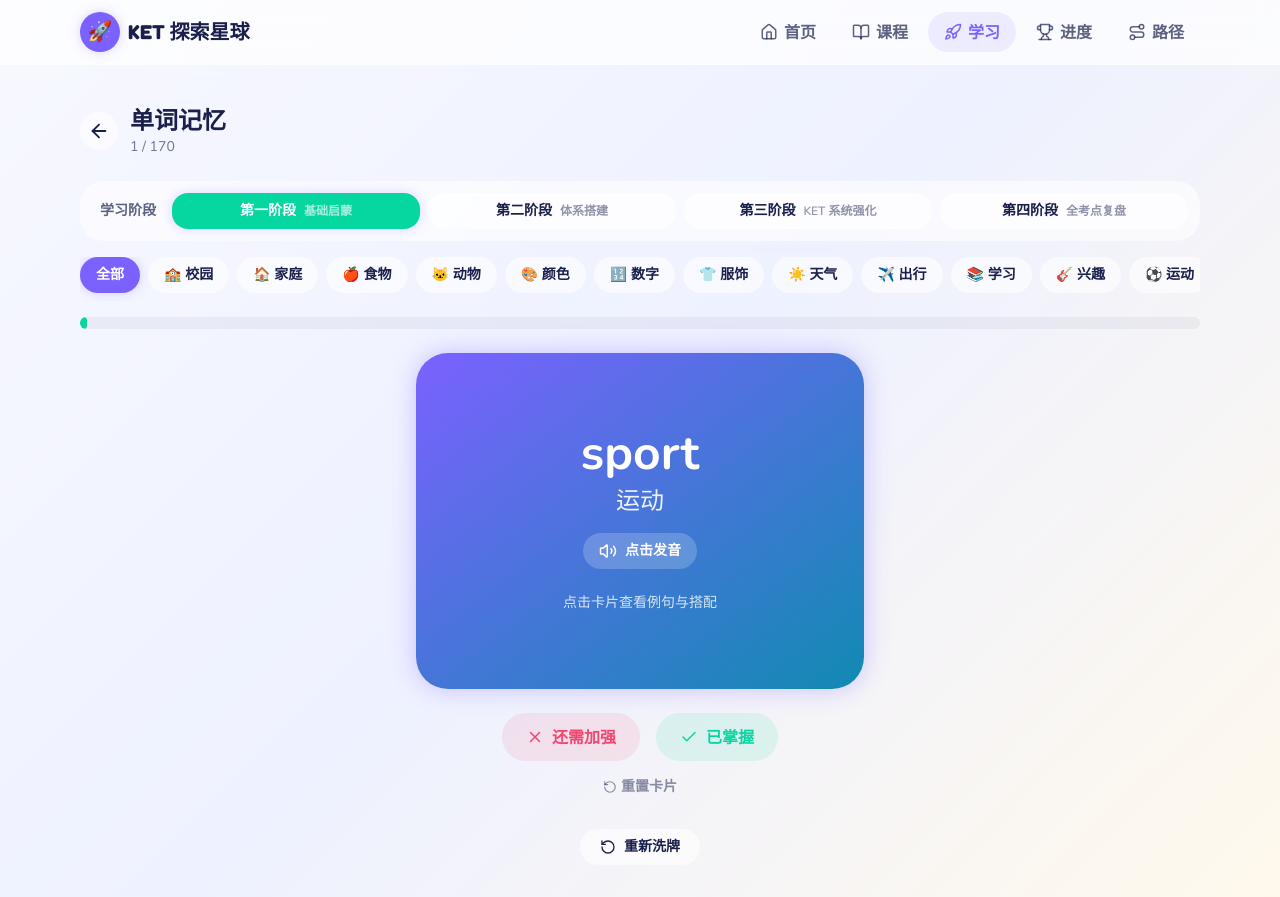
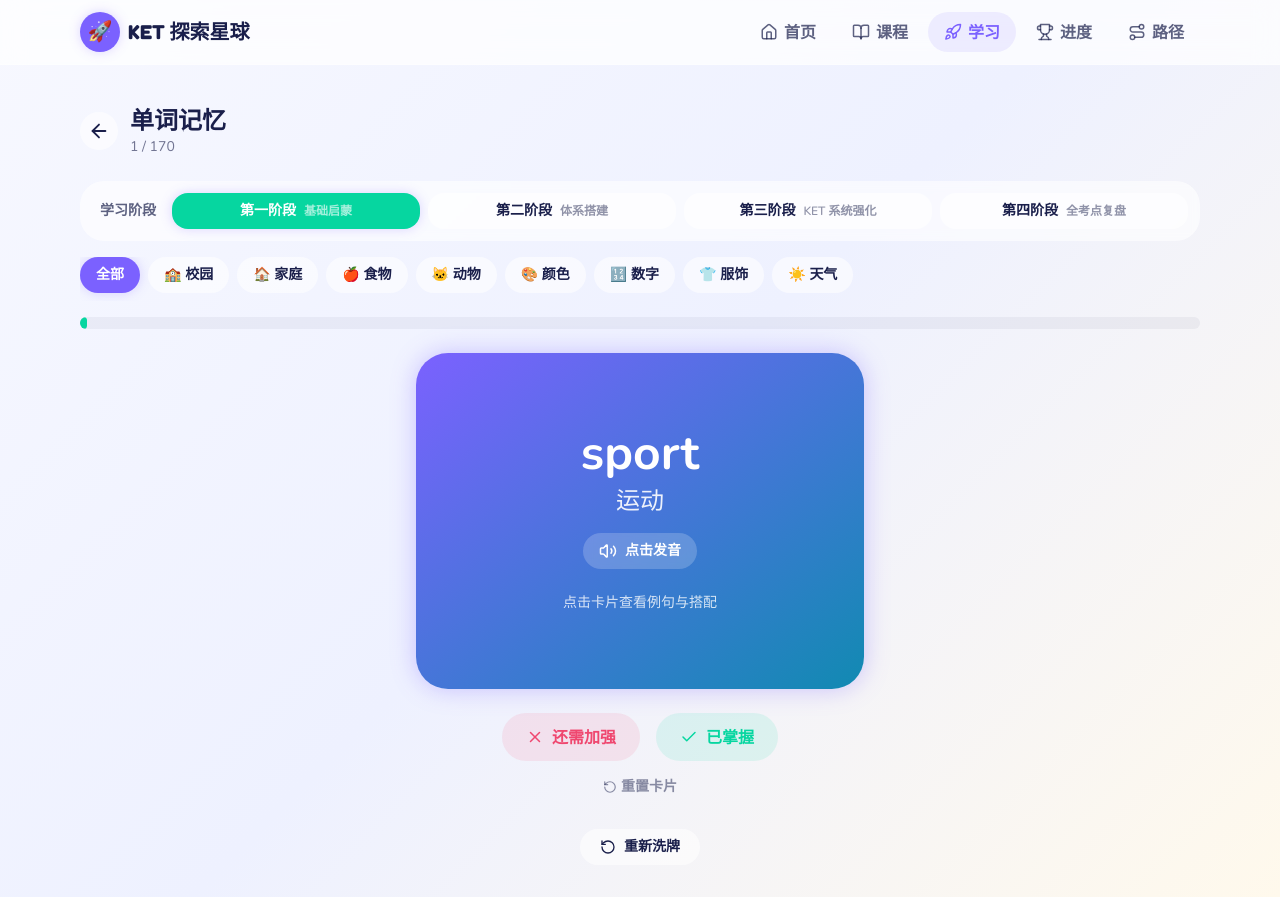
Before and after one commit to kakaluote0098/ket, a React (Vite) app: page /learn/vocabulary in a window 1280 px wide. Built offline with nearby package versions, Linux system fonts and the light colour scheme.

Commit message:
feat: 学习单词卡片不要自动翻转
Co-authored-by: traeagent <traeagent@users.noreply.github.com>

```diff
--- a/src/components/Empty.tsx
+++ b/src/components/Empty.tsx
@@ -1,8 +1,17 @@
-import { cn } from '@/lib/utils'
+import { cn } from '@/lib/utils';
 
-// Empty component
-export default function Empty() {
+interface EmptyProps {
+  title?: string;
+  description?: string;
+  className?: string;
+}
+
+export default function Empty({ title = '暂无内容', description, className }: EmptyProps) {
   return (
-    <div className={cn('flex h-full items-center justify-center')}>Empty</div>
-  )
+    <div className={cn('flex flex-col items-center justify-center rounded-3xl bg-white/60 py-16 text-center', className)}>
+      <div className="mb-3 text-4xl">🍃</div>
+      <p className="text-lg font-semibold text-space-900">{title}</p>
+      {description && <p className="mt-1 text-sm text-space-900/60">{description}</p>}
+    </div>
+  );
 }
--- a/src/pages/Vocabulary.tsx
+++ b/src/pages/Vocabulary.tsx
@@ -7,6 +7,7 @@ import { words } from '@/data/words';
 import { useProgressStore } from '@/stores/progressStore';
 import PhaseSelector from '@/components/PhaseSelector';
 import { getLevelsByPhase, type WordCategory } from '@/types';
+import Empty from '@/components/Empty';
 
 const categoryLabels: Record<WordCategory, { label: string; emoji: string }> = {
   school: { label: '校园', emoji: '🏫' },
@@ -30,14 +31,25 @@ export default function Vocabulary() {
   const [category, setCategory] = useState<WordCategory | 'all'>('all');
   const progress = useProgressStore();
 
+  const phaseLevels = useMemo(() => getLevelsByPhase(progress.currentPhase), [progress.currentPhase]);
+
+  const availableCategories = useMemo(() => {
+    const set = new Set<WordCategory>();
+    for (const w of words) {
+      if (phaseLevels.includes(w.level)) {
+        set.add(w.category);
+      }
+    }
+    return (Object.keys(categoryLabels) as WordCategory[]).filter((key) => set.has(key));
+  }, [phaseLevels]);
+
   const pool = useMemo(() => {
-    const phaseLevels = getLevelsByPhase(progress.currentPhase);
     let filtered = words.filter((w) => phaseLevels.includes(w.level));
     if (category !== 'all') {
       filtered = filtered.filter((w) => w.category === category);
     }
     return filtered;
-  }, [category, progress.currentPhase]);
+  }, [category, phaseLevels]);
 
   const shuffled = useMemo(() => [...pool].sort(() => Math.random() - 0.5), [pool]);
   const current = shuffled[index];
@@ -65,6 +77,7 @@ export default function Vocabulary() {
   };
 
   useEffect(() => {
+    setCategory('all');
     setIndex(0);
   }, [progress.currentPhase]);
 
@@ -95,7 +108,7 @@ export default function Vocabulary() {
         >
           全部
         </button>
-        {(Object.keys(categoryLabels) as WordCategory[]).map((key) => (
+        {availableCategories.map((key) => (
           <button
             key={key}
             onClick={() => handleCategoryChange(key)}
@@ -110,6 +123,10 @@ export default function Vocabulary() {
         ))}
       </div>
 
+      {shuffled.length === 0 ? (
+        <Empty title="该分类下暂无单词" description="当前阶段没有相关词汇，请切换分类或阶段" />
+      ) : (
+        <>
           <div className="mb-6 h-3 w-full overflow-hidden rounded-full bg-space-900/5">
             <div
               className="h-full rounded-full bg-mint transition-all duration-500"
@@ -125,6 +142,8 @@ export default function Vocabulary() {
           >
             <RotateCcw size={16} /> 重新洗牌
           </button>
+        </>
+      )}
     </Layout>
   );
 }
```
Lines whose indentation alone changed are shown as unchanged.
